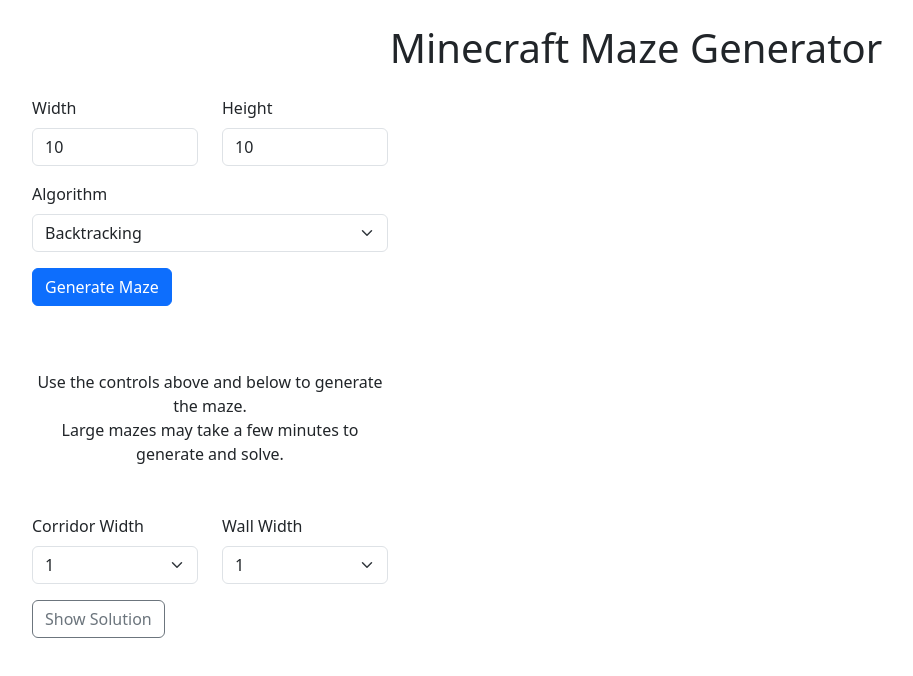
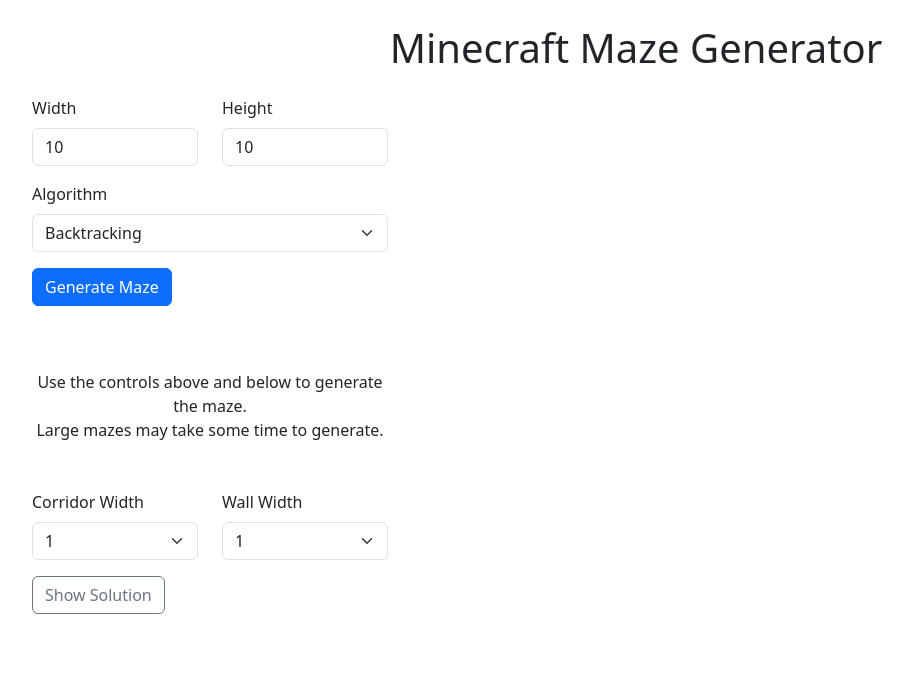
Before and after one commit to nsdigirolamo/maze-gen, a React (Vite) app: page / in a window 1280 px wide. Shown: the top 676 px of the page, without its empty margins (4-917 px from the left). Built offline with nearby package versions, Linux system fonts and the light colour scheme.

Commit message:
Updated form message

```diff
--- a/src/components/MazeForm.tsx
+++ b/src/components/MazeForm.tsx
@@ -55,7 +55,7 @@
         <div className="text-center my-5">
           Use the controls above and below to generate the maze.
           <br />
-          Large mazes may take a few minutes to generate and solve.
+          Large mazes may take some time to generate.
         </div>
       </Row>
       <Row className="mb-3">
```
